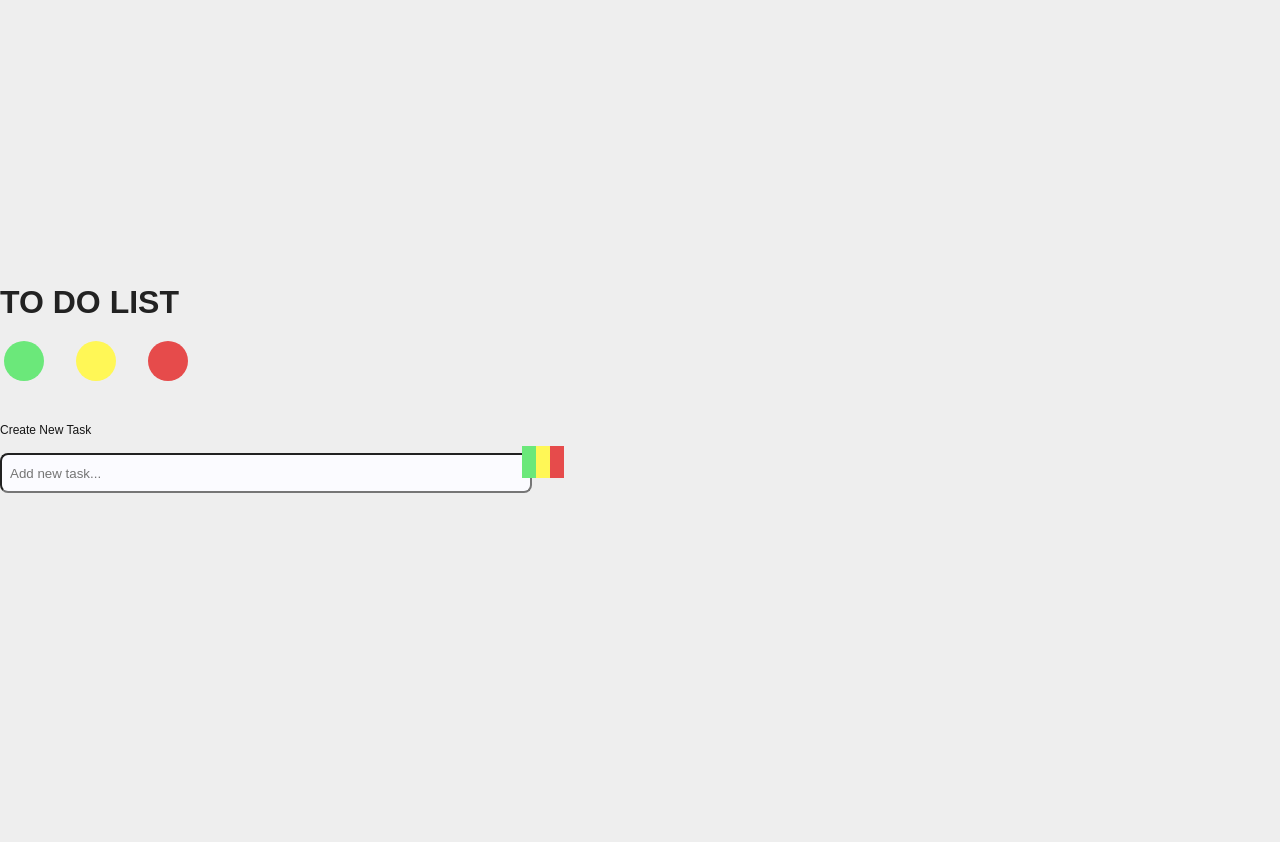
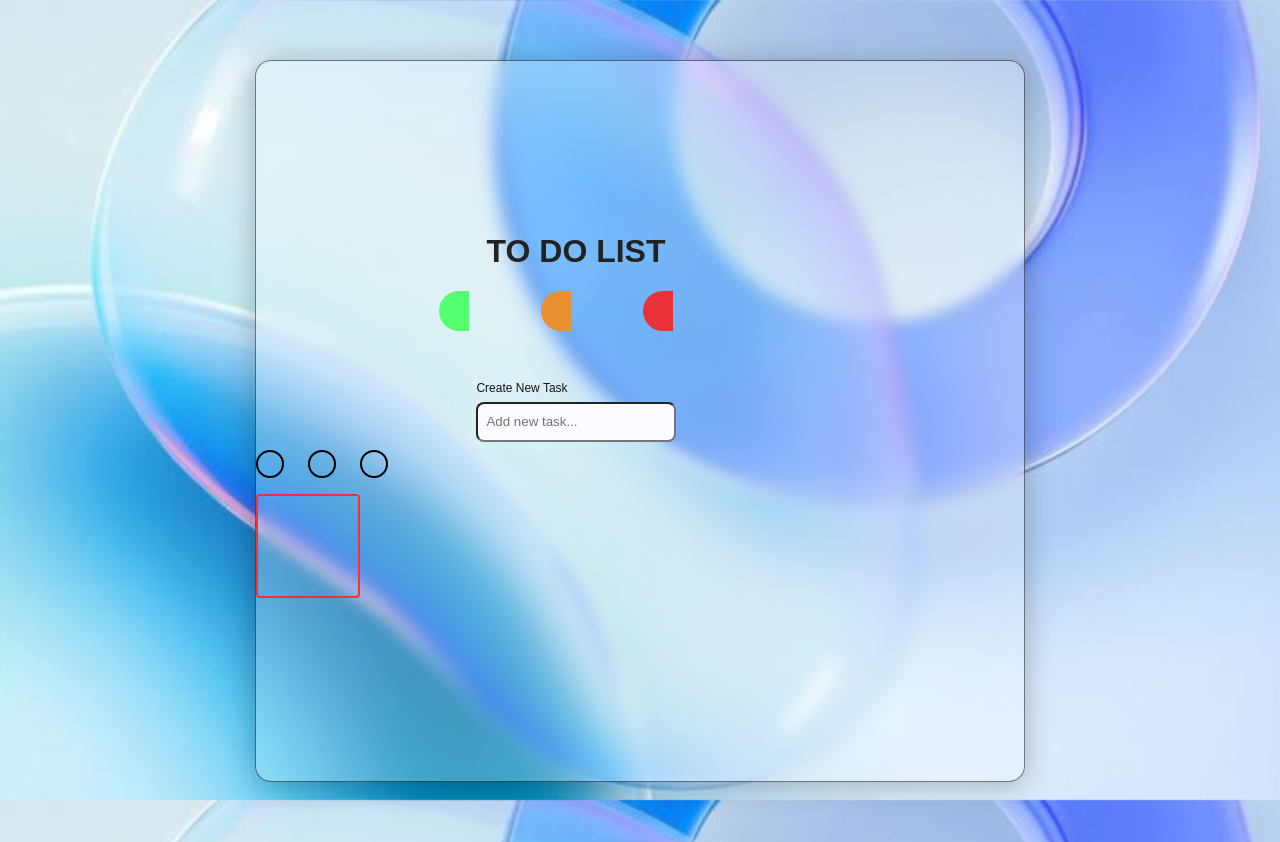
Before and after one commit to luckycungwa/todo-app, a React (Create React App) app: page / in a window 1280 px wide. Before the commit the page ends 800 px from the top, so only its background shows below. Built offline with nearby package versions, Linux system fonts and the light colour scheme.

Commit message:
Priority function improved

```diff
--- a/src/App.css
+++ b/src/App.css
@@ -5,6 +5,13 @@ body {
   color: #222;
   background-color: #eeeeee;
   /* BG */
+  background: url("./main-bg.jpg") no-repeat center center fixed;
+  background-size: cover;
+  height: 100%;
+  overflow: hidden;
+  display: flex; /* Make parent a flex-container */
+  justify-content: center; /* Centers child horizontally */
+  align-items: center; /* Centers child vertically */
 }
 
 .white {
@@ -20,15 +27,22 @@ body {
   background-color: #6bcce8;
 }
 /* Colour priority */
+.low {
+  border-left: 30px solid #56ff72;
+  border-radius: 25px;
+}
 .medium {
-  background-color: #fff756;
+
+  border-left: 30px solid #e99132;
 }
-.low {
-  background-color: #6be87a;
+/* fill on hover */
+.low:hover .medium:hover .high:hover {
+  border-radius: 50%;
+  width: 100px;
 }
+
 .high {
-  background-color: #e64b4b;
-
+  border-left: 30px solid #e93238;
 }
 
 .strike {
@@ -37,29 +51,41 @@ body {
   text-decoration-color: #363636;
   text-decoration-thickness: 2px;
 }
+
 .font-display {
   font-size: 92px;
   font-weight: bold;
 }
 
+.cover {
+  /* From https://css.glass */
+  background: #ffffff41;
+  border-radius: 16px;
+  box-shadow: 0 4px 30px #00000041;
+  backdrop-filter: blur(8px);
+  -webkit-backdrop-filter: blur(8.5px);
+  border: 1px solid #00000082;
+  /* size */
+  min-width: 60vw;
+  min-height: 90vh;
+  margin: 60px;
+}
+
 .card {
   /* max-width: 300px;
   min-height: 200px; */
-  display: flex;
+  display:grid;
   flex-direction: column;
 
   /* max-width: 500px;
   height: 300px; */
-  min-width: auto;
-  max-width: 20vw;
+  max-width: 44vw;
   padding: 24px;
 
-  border: 1px solid rgba(255, 255, 255, 0.25);
-  border-radius: 4px;
-  background-color: rgba(255, 255, 255, 0.45);
-  box-shadow: 0 0 10px 1px rgba(0, 0, 0, 0.25);
+  flex-wrap: wrap;
 
-  backdrop-filter: blur(24px);
+
+
 }
 
 .main {
@@ -68,6 +94,7 @@ body {
   display: absolute;
   position: relative;
   text-align: center;
+
 }
 
 .card-footer {
@@ -75,31 +102,25 @@ body {
   color: #446;
 }
 
-.bg {
-  background-image: url("./bg.html");
-  object-fit: fill;
-  width: 100vh ;
-}
-
 input {
   height: 2.5vh;
-  width: 40vw;
+  min-width: 14vw;
   background-color: #fbfbff;
   padding: 8px;
   margin: 0px;
   appearance: 0;
   color: #222;
   border-radius: 8px;
+  flex: auto;
 }
 
-.input-low{
-
+.input-low {
   border: solid #6be87a 1px;
 }
-.input-medium{
+.input-medium {
   border: solid #fff756 1px;
 }
-.input-high{
+.input-high {
   border: solid #e64b4b 1px;
 }
 
@@ -119,7 +140,7 @@ input {
 
 .user-field {
   display: inline-flex;
-  flex-direction: column;
+  flex-direction: row;
   font-weight: bold;
 }
 
@@ -131,18 +152,19 @@ input {
   text-align: left;
   flex-direction: column;
   display: inline-flex;
-  margin-bottom: 12px;
+  flex-wrap: wrap;
+  position: relative;
 }
 
 .form-field {
   padding: 8px;
-  top: 0;
-  left: 0;
+
   color: #151515;
-  text-align: left;
   display: contents;
-  min-width: 15vw;
+  min-width: 12vw;
+  max-width: auto;
   transition: all 0.6s;
+
 }
 
 .nav {
@@ -208,10 +230,10 @@ input {
 }
 
 .label {
-  float: left;
   font-size: 12px;
   margin: 0;
   padding: 0;
+  position: relative;
 }
 
 .cta-btn {
@@ -223,12 +245,9 @@ input {
   border: solid #7a4aff 2px;
   transition: 0.6s;
   transform: translateY(0);
-  /* display: flex;
-  flex-direction: row; */
   align-items: center;
   letter-spacing: 1px;
-  margin: 12px 12px 0px 0px;
-  gap: 12px;
+  margin: 12px;
 }
 
 .cta-btn:hover {
@@ -251,7 +270,7 @@ span {
 .todo-item {
   align-items: center;
   height: 3vh;
-  width: 40vw;
+  width: 36vw;
   padding: 4px;
 
   border: 1px solid #3d3d3d3c;
@@ -262,7 +281,7 @@ span {
   font-size: 12px;
   letter-spacing: 0.5px;
   /* position: relaive; */
-flex-wrap: nowrap;
+  flex-wrap: nowrap;
   display: inline-flex;
   word-break: break-all;
   overflow: hidden;
@@ -275,38 +294,20 @@ flex-wrap: nowrap;
   /* backdrop-filter: blur(32px); */
 }
 
-.complete {
-  padding: 0;
-  width: 12px;
-  height: 12px;
-  margin: 4px;
-
-  border: solid #7a4aff 1px;
-  /* float to the right of the element */
-  right: 4%;
-  position: absolute;
-}
-.complete:hover {
-  padding: 0;
-  width: 10px;
-  height: 10px;
-
-  border: solid #9872ff 1px;
-  transition: all 0.3s ease;
+.left {
+  float: left;
 }
 
 .delete {
-  width: 28px;
-  height: 28px;
+  margin-left: 1px ;
   border-radius: 15px;
-  border: solid #ff4141 2px;
   transition: all 0.3s ease;
 }
 
 .edit-icon {
-  width: 22px;
-  height: 22px;
-  transition-duration: .3s;
+  width: 18px;
+  height: 18px;
+  transition-duration: 0.3s;
   display: flex;
   align-items: center;
   justify-content: center;
@@ -324,17 +325,16 @@ flex-wrap: nowrap;
   cursor: pointer;
   position: relative;
   overflow: hidden;
-  transition-duration: .3s;
-  box-shadow: 2px 2px 10px #00000033;
-  background-color: #1f1f1f;
+  transition-duration: 0.3s;
+  box-shadow: 2px 2px 10px #0051ff33;
+  background-color: #2261ff;
   color: #efefef;
-
 }
 
 .btn:hover {
   width: 100px;
   border-radius: 40px;
-  transition-duration: .3s;
+  transition-duration: 0.3s;
   color: #efefef;
   flex-direction: row;
 }
@@ -347,25 +347,20 @@ flex-wrap: nowrap;
   color: white;
   font-size: 1em;
   font-weight: 600;
-  transition-duration: .4s;
-  letter-spacing: .5px;
+  transition-duration: 0.4s;
+  letter-spacing: 0.5px;
 }
 
 /* hover effect button's text */
-.btn:hover .btn-title  {
+.btn:hover .btn-title {
   opacity: 1;
   width: 70%;
-  transition-duration: .6s;
+  transition-duration: 0.6s;
   padding-right: 4px;
 }
 
 .unbutton {
   all: unset;
-}
-
-.delete:hover {
-  width: 44px;
-  height: 24px;
 }
 
 .btn-section {
@@ -384,7 +379,6 @@ flex-wrap: nowrap;
   margin: 2px;
   font-size: 12px;
   letter-spacing: 0.5px;
-
 }
 
 .category {
@@ -399,7 +393,6 @@ flex-wrap: nowrap;
   gap: 2px;
 }
 
-
 /* check box stuff */
 .check {
   width: 24px;
@@ -408,9 +401,7 @@ flex-wrap: nowrap;
   text-align: center;
   position: relative;
   margin: 9px 12px 0px 2px;
-
 }
-
 
 .icon-s {
   width: 16px;
@@ -422,11 +413,65 @@ flex-wrap: nowrap;
   height: 32px;
   margin-left: -12px;
   float: inline-end;
-
 }
 
 .priority-btn {
+  margin: 0;
+  padding: 0;
+  width: 100%;
 
+  display: flex;
+  gap: 16px;
+}
+
+.form-section {
+  align-items: center;
+  align-content: center;
+  flex-wrap: wrap;
+  flex-direction: column;
+  gap: 12px;
+  align-items: center;
+  max-width: 50vw;
+  height: auto;
 }
 
 /* colour/ priority selection elements */
+
+/* Dropdown option */
+.priority-btn {
+  display: flex;
+}
+
+.option {
+  width: 24px;
+  height: 24px;
+  border: 2px solid #000;
+  border-radius: 50%;
+  margin-right: 8px;
+  cursor: pointer;
+}
+
+.primary {
+  border-width: 4px;
+}
+
+.option.high {
+  background-color: #ff0d0d;
+}
+
+.option.low {
+  background-color: #159d15;
+}
+
+.option.medium {
+  background-color: #ff702d;
+}
+
+.color-div {
+  width: 100px;
+  height: 100px;
+  margin-top: 16px;
+  border: 2px solid #ff2e2e;
+  border-radius: 4px;
+
+}
--- a/src/App.js
+++ b/src/App.js
@@ -3,11 +3,12 @@ import AddItem from './comp/AddItem';
 import Home from './comp/Home';
 import ItemList from './comp/ItemList';
 import Login from './comp/Login';
+import Signin from './comp/Signin';
 
 function App() {
   return (
     <div className="bg">
-      <header className="mainSection">
+      <header className="cover main">
         <AddItem/>
       </header>
     </div>
--- a/src/comp/AddItem.jsx
+++ b/src/comp/AddItem.jsx
@@ -1,5 +1,6 @@
 import React, { useState } from "react";
 import Items from "./Items";
+import PriorityBtn from "./PriorityBtn";
 
 function AddItem() {
   const [newTask, setNewTask] = useState("");
@@ -17,32 +18,32 @@ function AddItem() {
 
   const AddTask = () => {
     if (!newTask) {
-      alert("You must add at least 1 task!");       // Alert the user if they did not filll in the task
+      alert("You must add at least 1 task!"); // Alert the user if they did not filll in the task
       return;
     }
-// Create random id (index) for each Input/task
+    // Create random id (index) for each Input/task
     const task = {
       id: Math.floor(Math.random() * 1000),
       value: newTask,
     };
-//check through existing array before creating  new one
+    //check through existing array before creating  new one
     setTodos((prevList) => [...prevList, task]);
     setNewTask("");
   };
-//delete function
+  //delete function
   const deleteTask = (id) => {
     setTodos((prevList) => {
       return prevList.filter((task) => task.id !== id);
     });
     console.log("Deleted Task called: ");
   };
-  //Edit function for the user to update their task from the array
-  // const editTask = (id) => {
-  //   setTodos((prevList) => {
-  //     return prevList.filter((task) => task.id !== id);
-  //   });
-  //   console.log("Updated Task!");
-  // };
+
+  // Options/ priority buttons
+  const [selectedOption, setSelectedOption] = React.useState(null);
+
+  const handleOptionChange = (option) => {
+    setSelectedOption(option);
+  };
 
   return (
     <>
@@ -60,10 +61,10 @@ function AddItem() {
 
                 <br />
                 <br />
-                <form onSubmit={handleSubmit}>
-                  <div className="form-field">
-                    <label className="label">Create New Task</label>
-                    <br/>
+                <form className="userfield" onSubmit={handleSubmit}>
+                  <div className="input-field">
+                    <label className="label left">Create New Task</label>
+
                     <input
                       className="input-field"
                       placeholder="Add new task..."
@@ -71,23 +72,26 @@ function AddItem() {
                       name="todoInput"
                       value={newTask}
                       onChange={handleInputChange}
-                    >
-
-                    </input>
-                     <div className="btn-section">
-                  <div className="task-priority low"></div>
-                  <div className="task-priority medium"></div>
-                  <div className="task-priority high"></div>
-                </div>
+                    ></input>
                   </div>
                 </form>
+                {/* dropdown components */}
+                <div>
+                  <PriorityBtn
+                    selectedOption={selectedOption}
+                    onOptionChange={handleOptionChange}
+                  />
+                  <div
+                    className="color-div"
 
+                  ></div>
+                </div>
                 <div className="form-field">
                   <div className="">
                     {/* TABLE FOR WORKER INFORMATION DISPLAY */}
                     {todos.map((task) => (
-                      <div key={task.id}>
-                      {/* set the values as per input and enable deletion from our component (Items)  */}
+                      <div key={task.id} >
+                        {/* set the values as per input and enable deletion from our component (Items)  */}
                         <Items todo={task} onDelete={deleteTask} />
                       </div>
                     ))}
--- /dev/null
+++ b/src/comp/PriorityBtn.jsx
@@ -0,0 +1,32 @@
+import React from "react";
+import { useState } from "react";
+
+function PriorityBtn() {
+  const [selectedOption, setSelectedOption] = useState(null);
+
+  const handleOptionClick = (option) => {
+    setSelectedOption(option);
+  };
+
+  return (
+    <>
+      {/* Option button for selecting priority and category */}
+      <div className="priority-btn">
+        <div
+          className={`option ${selectedOption === "high" ? "high" : ""}`}
+          onClick={() => handleOptionClick("high")}
+        ></div>
+        <div
+          className={`option ${selectedOption === "low" ? "low" : ""}`}
+          onClick={() => handleOptionClick("low")}
+        ></div>
+        <div
+          className={`option ${selectedOption === "medium" ? "medium" : ""}`}
+          onClick={() => handleOptionClick("medium")}
+        ></div>
+      </div>
+    </>
+  );
+}
+
+export default PriorityBtn;
```
Also changed, not shown: src/comp/ItemButtons.jsx (deleted, +0 -10 lines), src/comp/Items.jsx (+6 -7 lines), src/comp/Login.jsx (+38 -23 lines), src/comp/Signin.jsx (+67 -21 lines), src/logo.svg (deleted), src/main-bg.jpg.
